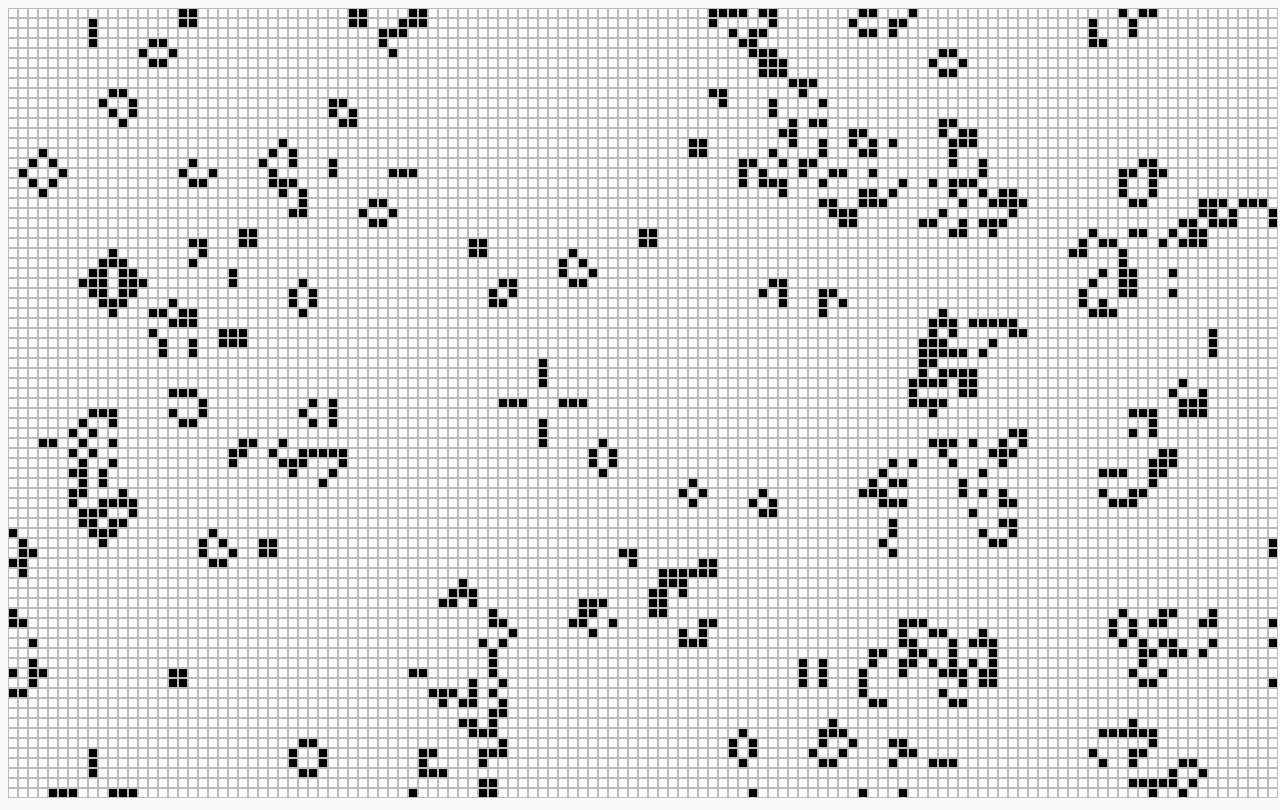
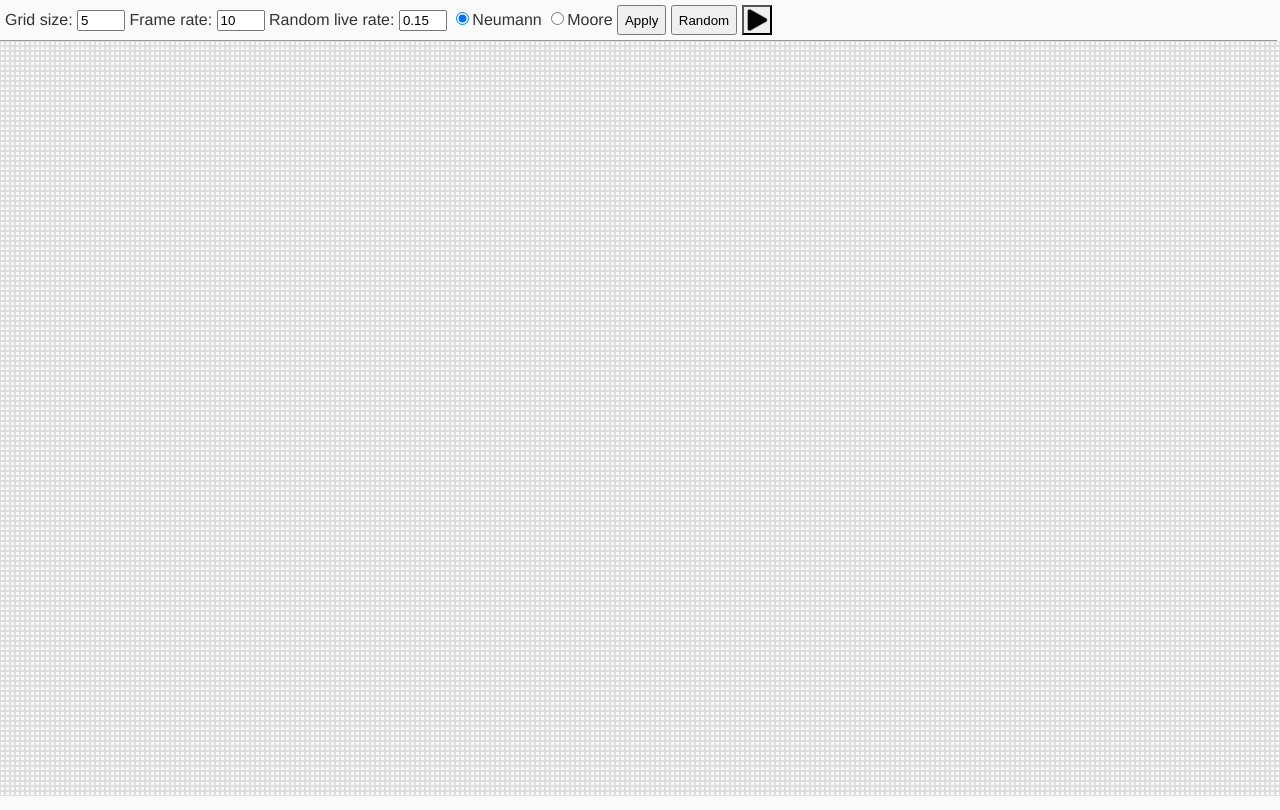
Before and after one commit to qwertyaqwerty/lifeGame, a website: page app/index.html in a window 1280 px wide. Drawn offline with nearby package versions, Linux system fonts and the light colour scheme; files that its build step writes are made by us from their sources.

Commit message:
implement UI and basic features

```diff
--- a/app/index.html
+++ b/app/index.html
@@ -14,9 +14,27 @@
   <!-- build:css(.tmp) styles/main.css -->
   <link rel="stylesheet" href="styles/main.css">
   <!-- endbuild -->
+  <!-- build:css(.tmp) styles/main.css -->
+  <link rel="stylesheet" href="styles/control.css">
+  <!-- endbuild -->
 </head>
 <body>
-<div id="show"></div>
+<div class="control">
+  <label for="grid-size">Grid size: </label>
+  <input id="grid-size" class="text-input" value="5">
+  <label for="frame-rate">Frame rate: </label>
+  <input id="frame-rate" class="text-input" value="10">
+  <label for="init-pos">Random live rate: </label>
+  <input id="init-pos" class="text-input" value="0.15">
+  <input type="radio" class="radio-input" name="rule-set" id="rule-set-0" value="0" checked="checked">Neumann
+  <input type="radio" class="radio-input" name="rule-set" id="rule-set-1" value="1">Moore
+  <button class="normal-btn" id="apply-changes">Apply</button>
+  <button class="normal-btn" id="random-map">Random</button>
+  <button class="control-btn" id="play-control"><br></button>
+</div>
+<div id="show">
+  <canvas id="show-canvas"></canvas>
+</div>
 
 <!-- build:js(.) scripts/vendor.js -->
 <!-- bower:js -->
--- a/app/scripts/game_logic.js
+++ b/app/scripts/game_logic.js
@@ -5,18 +5,22 @@
 (function () {
   'use strict';
 
-  var size = 10;
+  var size = 5;
   var width = Math.floor(($(window).width() - 10) / size);
-  var height = Math.floor(($(window).height() - 10) / size);
+  var height = Math.floor(($(window).height() - 45) / size);
   var showMap;
   var calculationMap;
+  var blockMap;
   var canvas, context;
-  var lineColor = '#bbb',
+  var playControl, btnApply, btnRandom;
+  var lineColor = '#ddd',
     lineWidth = 2;
   var lifeColor = '#000',
-    deadColor = '#fff';
+    deadColor = '#fff',
+    blockColor = "#999";
   var burn = 3,
     stay = 2;
+  var ruleSet = 0;
   var time = 100;
   var lifeRate = 0.15;
   var isStart = false;
@@ -26,7 +30,16 @@
    * judge
    */
   var judge = function (x, y) {
+    if (blockMap[x][y]) {
+      return false;
+    }
     var sum = 0;
+    if (ruleSet === 0) { //Extended von Neumann Neighborhood
+      for (var d = 1; d <= 2; d++) {
+        sum +=   showMap[(x + d) % height][y] + showMap[(x - d + height) % height][y]
+               + showMap[x][(y + d) % width] + showMap[x][(y - d + width) % width];
+      }
+    } else if (ruleSet === 1) {  //Moore neighborhood
       for (var dx = -1; dx <= 1; dx++) {
         for (var dy = -1; dy <= 1; dy++) {
           if (dx === 0 && dy === 0) {
@@ -35,6 +48,8 @@
           sum += showMap[(x + dx + height) % height][(y + dy + width) % width];
         }
       }
+    }
+
     if (sum === burn) {
       return true;
     } else if (sum != stay) {
@@ -69,12 +84,26 @@
   var randomMap = function () {
     for (var i = 0; i < height; i++) {
       for (var j = 0; j < width; j++) {
+        if (blockMap[i][j]) {
+          continue;
+        }
         showMap[i][j] = Boolean(Math.random() < lifeRate);
+        calculationMap[i][j] = !showMap[i][j];
       }
     }
     render();
     start();
   };
+
+  /*
+   * draw a single cell
+   */
+  var drawSingleCell = function (x, y, color) {
+    context.fillStyle = color;
+    context.beginPath();
+    context.rect(y * size + lineWidth / 2, x * size + lineWidth / 2, size - lineWidth, size - lineWidth);
+    context.fill();
+  }
 
   /*
    * draw cells
@@ -110,6 +139,7 @@
    * draw the lines.
    */
   var drawGrid = function () {
+    context.save();
     context.beginPath();
     context.lineWidth = lineWidth;
     context.strokeStyle = lineColor;
@@ -122,6 +152,7 @@
       context.lineTo(width * size, i * size);
     }
     context.stroke();
+    context.restore();
   };
 
   /*
@@ -129,6 +160,7 @@
    */
   var start = function () {
     isStart = true;
+    playControl.css("background-position", "53% -2%");
     gameLoop = setInterval(function () {
       nextStep();
       render();
@@ -143,6 +175,38 @@
       clearInterval(gameLoop);
     }
     isStart = false;
+    playControl.css("background-position", "103% -2%");
+  };
+
+  /*
+   * Restart
+   */
+  var restart = function() {
+    stop();
+
+    width = Math.floor(($("#show").width() + 10) / size);
+    height = Math.floor(($(window).height() - 45) / size);
+
+    canvas.width = width * size;
+    canvas.height = height * size;
+
+    showMap = new Array(height);
+    calculationMap = new Array(height);
+    blockMap = new Array(height);
+    for (var i = 0; i < height; i++) {
+      showMap[i] = new Array(width);
+      calculationMap[i] = new Array(width);
+      blockMap[i] = new Array(width);
+      for (var j = 0; j < width; j++) {
+        showMap[i][j] = false;
+        calculationMap[i][j] = false;
+        blockMap[i][j] = false;
+      }
+    }
+
+    context.clearRect(0, 0, canvas.width, canvas.height);
+
+    drawGrid();
   };
 
   /*
@@ -156,20 +220,40 @@
       height = arguments[2];
       size = arguments[3];
     }
-    showMap = new Array(height);
-    calculationMap = new Array(height);
-    for (var i = 0; i < height; i++) {
-      showMap[i] = new Array(width);
-      calculationMap[i] = new Array(width);
+
+    var id = arguments[0];
+    var container = document.getElementById(arguments[0]);
+    canvas = document.getElementById("show-canvas");
+    context = canvas.getContext('2d');
+
+    playControl = $("#play-control");
+    btnApply = $("#apply-changes");
+    btnRandom = $("#random-map");
+
+    restart();
+
+    playControl.click(function(event) {
+      if (isStart)
+      {
+        stop();
+      } else {
+        start();
       }
-    var container = document.getElementById(arguments[0]);
-    canvas = document.createElement('canvas');
-    canvas.width = width * size;
-    canvas.height = height * size;
-    container.appendChild(canvas);
-    context = canvas.getContext('2d');
-    drawGrid();
+    });
+
+    btnApply.click(function(event) {
+      size = Number($("#grid-size").val());
+      time = Math.floor(1000 / Number($("#frame-rate").val()));
+      lifeRate = Number($("#init-pos").val());
+      ruleSet = Number($("input[name='rule-set']:checked").val());
+      restart();
+    });
+
+    btnRandom.click(function(event) {
+      stop();
       randomMap();
+    });
+
     $(window).keypress(function(event) {
       if (event.which == 13) {
         if (isStart) {
@@ -186,23 +270,41 @@
             }
           }
           render();
-          for (var x = 0; x < height; x++) {
-            for (var y = 0; y < width; y++) {
+          for (x = 0; x < height; x++) {
+            for (y = 0; y < width; y++) {
               calculationMap[x][y] = false;
             }
           }
         }
       }
     });
+    document.oncontextmenu = function() {return false;};
     $(canvas).mousedown(function(event) {
-      console.log(Math.floor((event.offsetX) / 10) + " " + Math.floor((event.offsetY) / 10));
+      console.log(Math.floor((event.offsetX) / size) + " " + Math.floor((event.offsetY) / size));
+      console.log(isStart);
       if (!isStart) {
-        var y = Math.floor((event.offsetX) / 10);
-        var x = Math.floor((event.offsetY) / 10);
+        var y = Math.floor((event.offsetX) / size);
+        var x = Math.floor((event.offsetY) / size);
+        if (event.button === 0)
+        {
           calculationMap[x][y] = showMap[x][y];
           showMap[x][y] = !showMap[x][y];
           render();
+        } else if (event.button === 2) {
+          blockMap[x][y] = !blockMap[x][y];
+          showMap[x][y] = false;
+          calculationMap[x][y] = false;
+          if (blockMap[x][y]) {
+            drawSingleCell(x, y, blockColor);
+          } else {
+            drawSingleCell(x, y, deadColor);
           }
+        }
+      }
+      return false;
+    });
+    $(window).resize(function(event) {
+      restart();
     });
   };
 
--- /dev/null
+++ b/app/styles/control.css
@@ -0,0 +1,40 @@
+.control {
+	height: auto;
+	width: 99%;
+	border-bottom-style: solid;
+	border-bottom-width: 1px;
+	border-bottom-color: #999;
+	padding: 5px;
+	margin: 0px;
+}
+
+.control button {
+	height: 30px;
+}
+
+.control .control-btn {
+	width: 30px;
+}
+
+.control .text-input {
+	height: 50%;
+	width: 40px;
+	vertical-align: middle;
+}
+
+#show {
+	overflow: hidden;
+	width: 100%;
+	margin: 0;
+}
+
+#show canvas {
+	margin: 0;
+}
+
+#play-control {
+	background-image: url(/assets/icons.png);
+	background-repeat: no-repeat;
+	background-position: 103% -2%;
+	background-size: 400% 400%;
+}
--- a/app/styles/main.css
+++ b/app/styles/main.css
@@ -2,6 +2,7 @@ body {
   background: #fafafa;
   font-family: "Helvetica Neue", Helvetica, Arial, sans-serif;
   color: #333;
+  margin: 0;
 }
 
 .hero-unit {
```
Also changed, not shown: app/assets/icons.png (added). Lines whose indentation alone changed are shown as unchanged.
